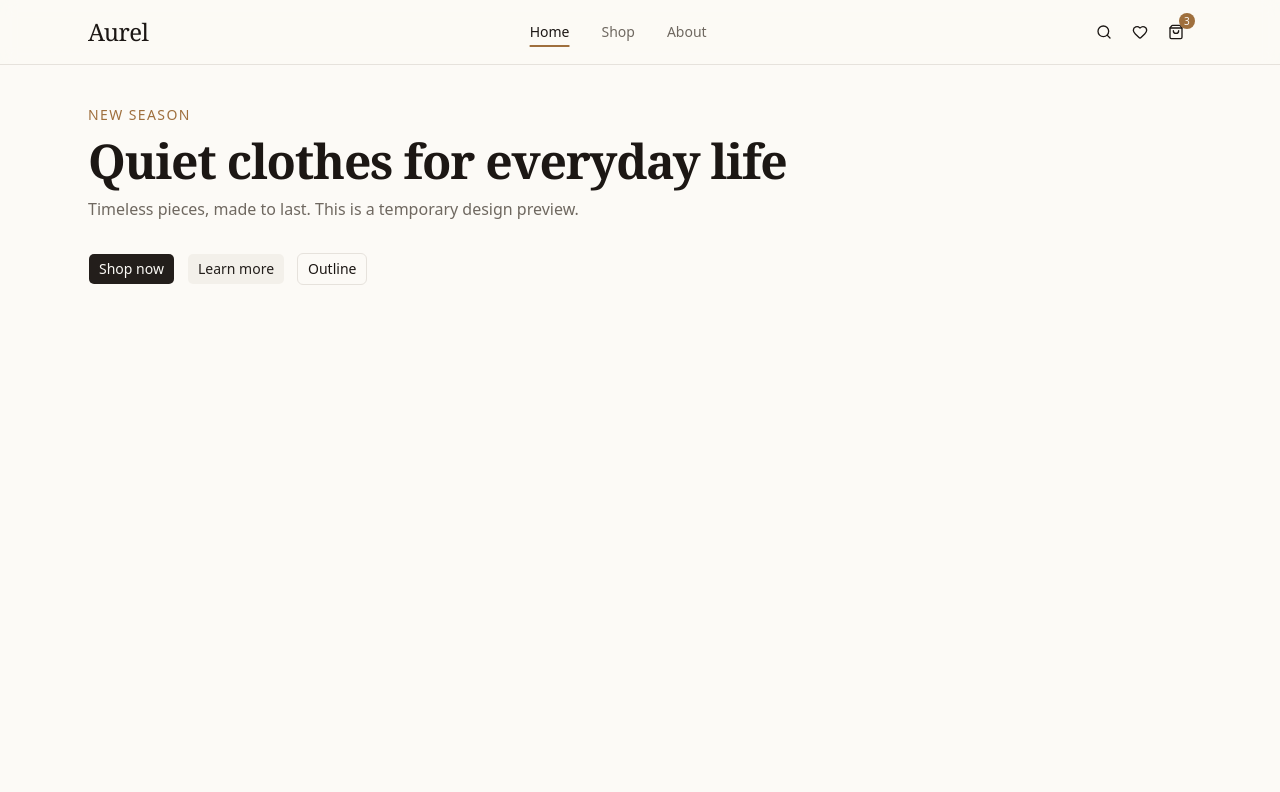
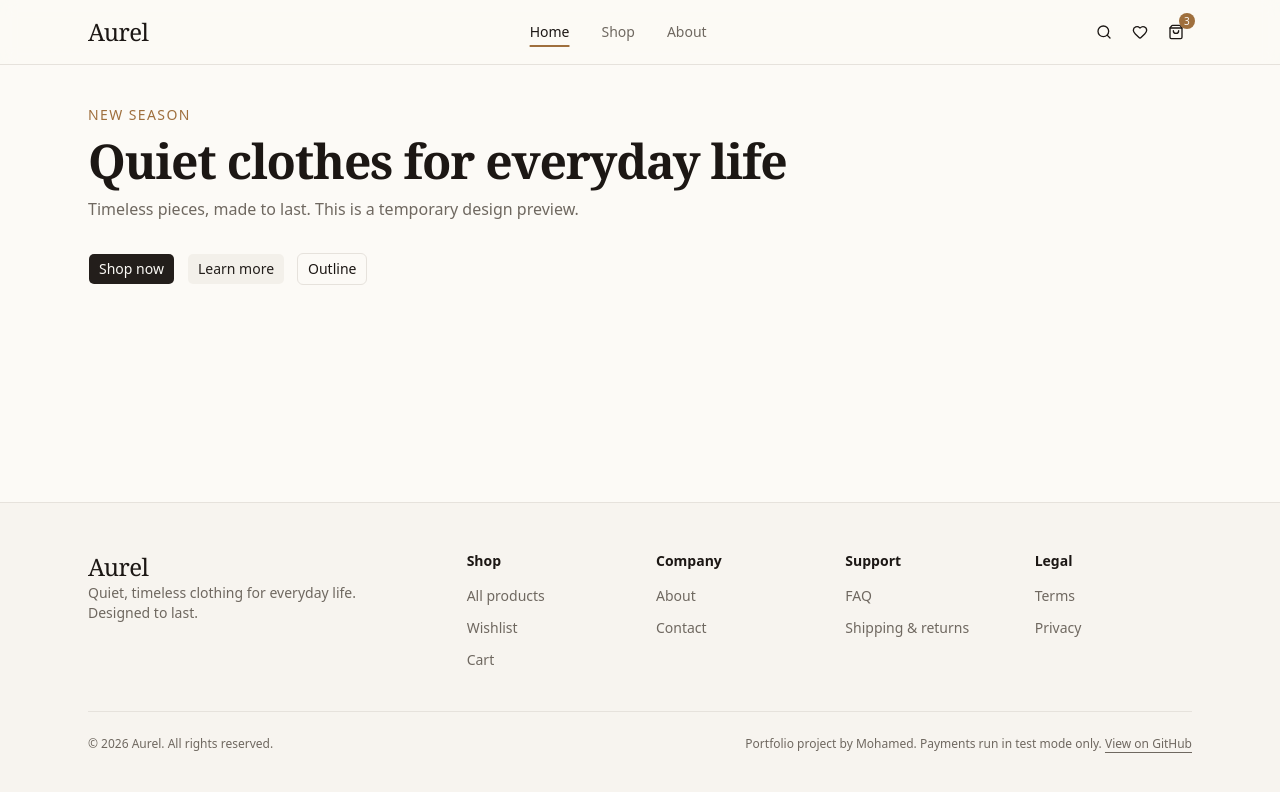
Before and after one commit to hazard10oo/aurel, a React (Vite) app: page / in a window 1280 px wide. Shown: the top 792 px of the page. Built offline with nearby package versions, Linux system fonts and the light colour scheme.

Commit message:
feat: add footer and sticky page layout

```diff
--- /dev/null
+++ b/src/components/layout/Footer.tsx
@@ -0,0 +1,92 @@
+import { Link } from "react-router";
+
+type FooterLink = { to: string; label: string };
+type FooterGroup = { title: string; links: FooterLink[] };
+
+const footerGroups: FooterGroup[] = [
+  {
+    title: "Shop",
+    links: [
+      { to: "/products", label: "All products" },
+      { to: "/wishlist", label: "Wishlist" },
+      { to: "/cart", label: "Cart" },
+    ],
+  },
+  {
+    title: "Company",
+    links: [
+      { to: "/about", label: "About" },
+      { to: "/contact", label: "Contact" },
+    ],
+  },
+  {
+    title: "Support",
+    links: [
+      { to: "/faq", label: "FAQ" },
+      { to: "/shipping", label: "Shipping & returns" },
+    ],
+  },
+  {
+    title: "Legal",
+    links: [
+      { to: "/terms", label: "Terms" },
+      { to: "/privacy", label: "Privacy" },
+    ],
+  },
+];
+
+export function Footer() {
+  const year = new Date().getFullYear();
+
+  return (
+    <footer className="border-t border-border bg-secondary/50">
+      <div className="mx-auto max-w-6xl px-6 py-12">
+        <div className="grid grid-cols-2 gap-8 md:grid-cols-6">
+          <div className="col-span-2 space-y-3">
+            <Link to="/" className="font-heading text-2xl tracking-tight">
+              Aurel
+            </Link>
+            <p className="max-w-xs text-sm text-muted-foreground">
+              Quiet, timeless clothing for everyday life. Designed to last.
+            </p>
+          </div>
+
+          {footerGroups.map((group) => (
+            <nav key={group.title} aria-label={group.title}>
+              <h3 className="mb-3 font-sans text-sm font-semibold">
+                {group.title}
+              </h3>
+              <ul className="space-y-2">
+                {group.links.map((link) => (
+                  <li key={link.label}>
+                    <Link
+                      to={link.to}
+                      className="text-sm text-muted-foreground transition-colors hover:text-foreground"
+                    >
+                      {link.label}
+                    </Link>
+                  </li>
+                ))}
+              </ul>
+            </nav>
+          ))}
+        </div>
+
+        <div className="mt-10 flex flex-col gap-2 border-t border-border pt-6 text-xs text-muted-foreground sm:flex-row sm:items-center sm:justify-between">
+          <p>© {year} Aurel. All rights reserved.</p>
+          <p>
+            Portfolio project by Mohamed. Payments run in test mode only.{" "}
+            <a
+              href="https://github.com/hazard10oo/aurel"
+              target="_blank"
+              rel="noreferrer"
+              className="underline underline-offset-4 hover:text-foreground"
+            >
+              View on GitHub
+            </a>
+          </p>
+        </div>
+      </div>
+    </footer>
+  );
+}
--- a/src/components/layout/RootLayout.tsx
+++ b/src/components/layout/RootLayout.tsx
@@ -1,14 +1,16 @@
 import { Outlet } from "react-router";
 
+import { Footer } from "@/components/layout/Footer";
 import { Navbar } from "@/components/layout/Navbar";
 
 export function RootLayout() {
   return (
-    <div className="min-h-screen bg-background text-foreground">
+    <div className="flex min-h-screen flex-col bg-background text-foreground">
       <Navbar />
-      <main className="mx-auto max-w-6xl px-6 py-10">
+      <main className="mx-auto w-full max-w-6xl flex-1 px-6 py-10">
         <Outlet />
       </main>
+      <Footer />
     </div>
   );
 }
```
